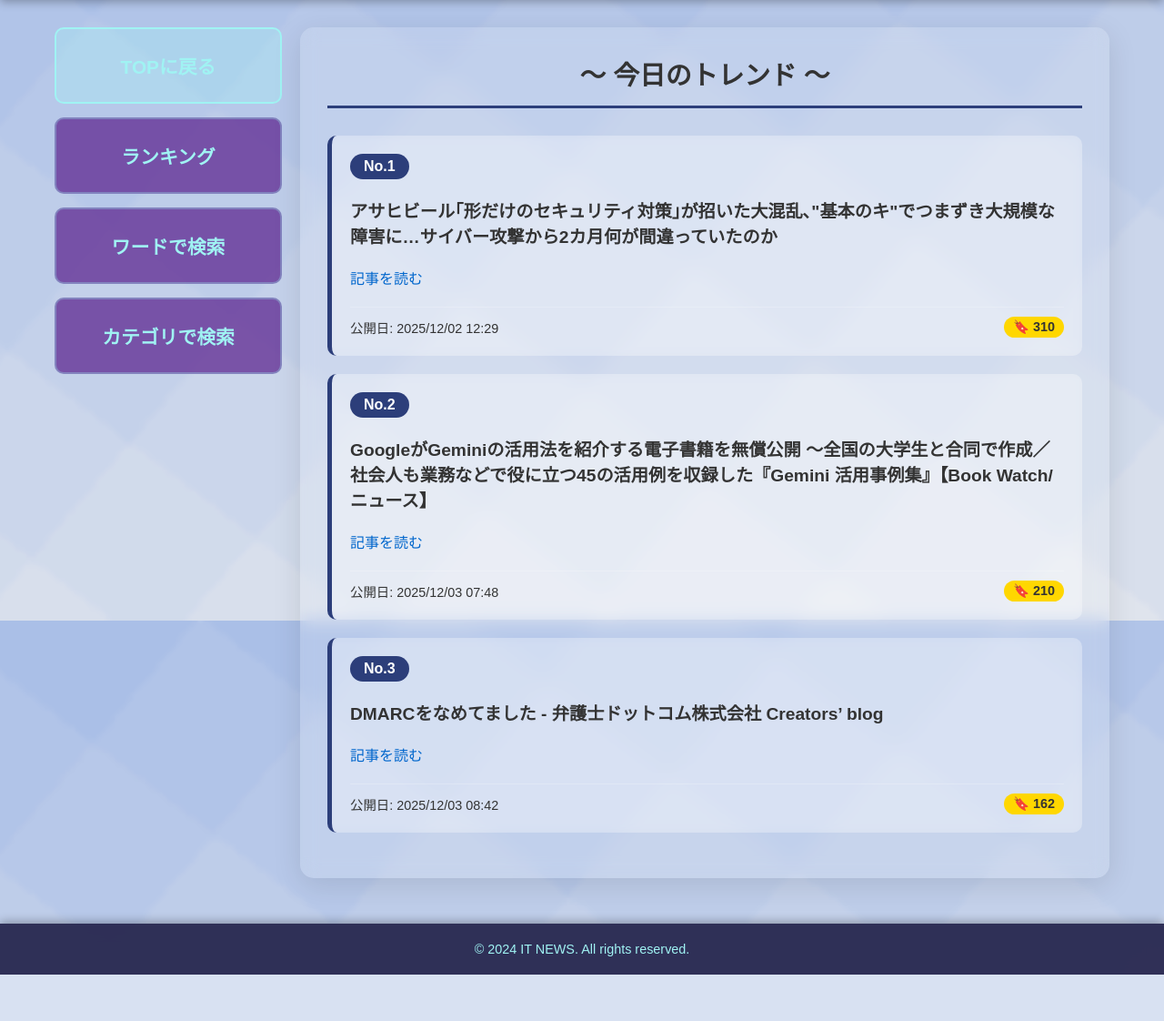
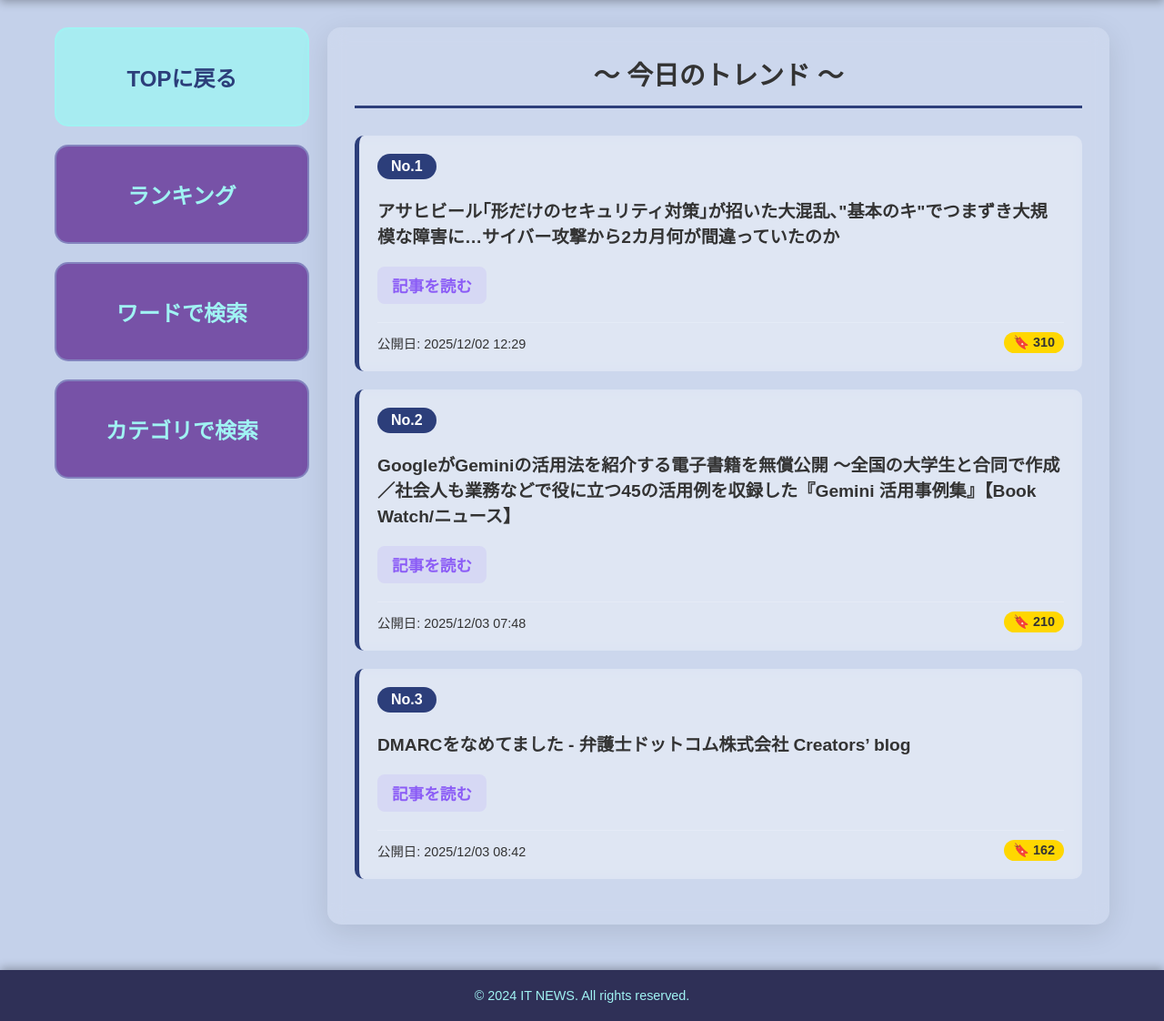
Before and after one commit to tunakan777/it-news-test, a Flask app: page / in a window 1280 px wide. Shown: the part 118-1240 px from the top of the page at 91% size. Before the commit the page ends 1189 px from the top, so only its background shows below. Run offline with Flask 3, Linux system fonts and the light colour scheme.

Commit message:
Css改良①

```diff
--- a/static/style.css
+++ b/static/style.css
@@ -6,10 +6,10 @@
 
 body {
     font-family: 'Hiragino Kaku Gothic Pro', 'Meiryo', sans-serif;
-    /* background-color: #C4D1EA; */
+    background-color: #C4D1EA;
     /* 自作背景画像を使う場合は以下のコメントを外す */
-    background: url('/static/images/background.jpg') no-repeat center center fixed;
-    background-size: cover;
+    /* background: url('/static/images/background.jpg') no-repeat center center fixed; */
+    /* background-size: cover; */
     min-height: 100vh;
     margin: 0;
     display: flex;
@@ -52,19 +52,19 @@ h1 {
 }
 
 .sidebar {
-    width: 250px;
+    width: 280px;
     display: flex;
     flex-direction: column;
-    gap: 15px;
+    gap: 20px;
 }
 
 .sidebar-btn {
     background: rgba(100, 50, 150, 0.8);
     color: #a0f3f3;
-    padding: 25px;
-    border-radius: 10px;
+    padding: 35px 25px;
+    border-radius: 15px;
     text-align: center;
-    font-size: 1.3em;
+    font-size: 1.5em;
     font-weight: bold;
     cursor: pointer;
     transition: all 0.3s;
@@ -80,12 +80,13 @@ h1 {
 }
 
 .top-btn {
-    background: rgba(160, 243, 243, 0.3);
+    background: rgba(160, 243, 243, 0.8);
+    color: #2c3e7a;
     border: 2px solid #a0f3f3;
 }
 
 .top-btn:hover {
-    background: rgba(160, 243, 243, 0.5);
+    background: rgba(160, 243, 243, 1);
 }
 
 .content-area {
@@ -140,16 +141,22 @@ h1 {
 }
 
 .article-link {
-    color: #0066cc;
+    color: #8b5cf6;
     text-decoration: none;
     display: inline-block;
     margin: 10px 0;
-    font-weight: 500;
+    font-weight: 600;
+    font-size: 1.1em;
+    padding: 8px 16px;
+    background: rgba(139, 92, 246, 0.1);
+    border-radius: 8px;
+    transition: all 0.3s;
 }
 
 .article-link:hover {
-    text-decoration: underline;
-    color: #0044aa;
+    background: rgba(139, 92, 246, 0.2);
+    color: #7c3aed;
+    transform: translateX(3px);
 }
 
 .article-meta {
```
